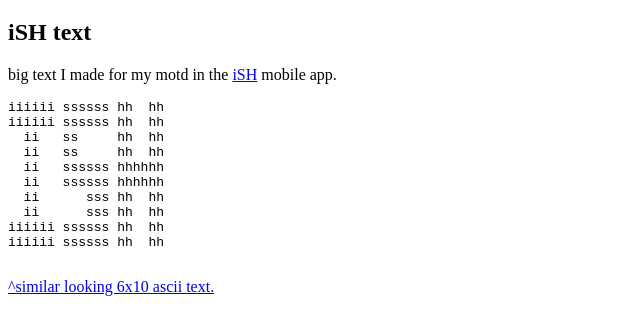
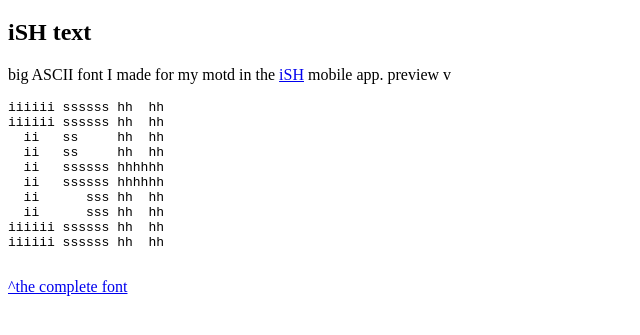
Before and after one commit to flatfuzzball/flatfuzzball.github.io, a plain HTML site: page random.html in a window 1280 px wide. Shown: the part 87-422 px from the top of the page, without its empty margins (0-640 px from the left). Drawn offline with Linux system fonts and the light colour scheme.

Commit message:
Update random.html

```diff
--- a/random.html
+++ b/random.html
@@ -9,7 +9,7 @@
 
 <h1>random</h1>
 <h2>iSH text</h2>
-<p>big text I made for my motd in the <a href="https://ish.app/">iSH</a> mobile app.</p>
+<p>big ASCII font I made for my motd in the <a href="https://ish.app/">iSH</a> mobile app. preview v</p>
 <pre id="text">iiiiii ssssss hh  hh
 iiiiii ssssss hh  hh
   ii   ss     hh  hh
@@ -23,6 +23,6 @@ iiiiii ssssss hh  hh
 
 </pre>
 
-<a href="asciifont.txt">^similar looking 6x10 ascii text.</a>
+<a href="asciifont.txt">^the complete font</a>
 </body>
 </html>
```
